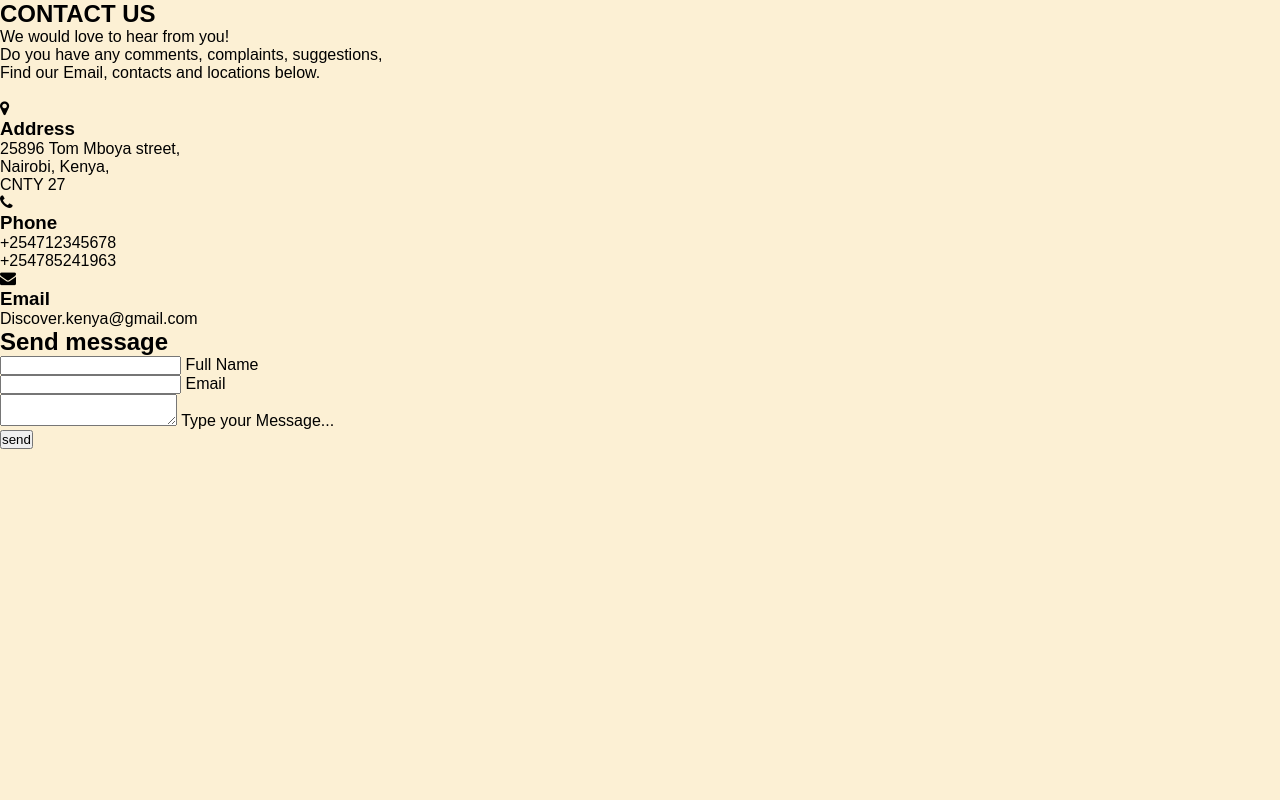
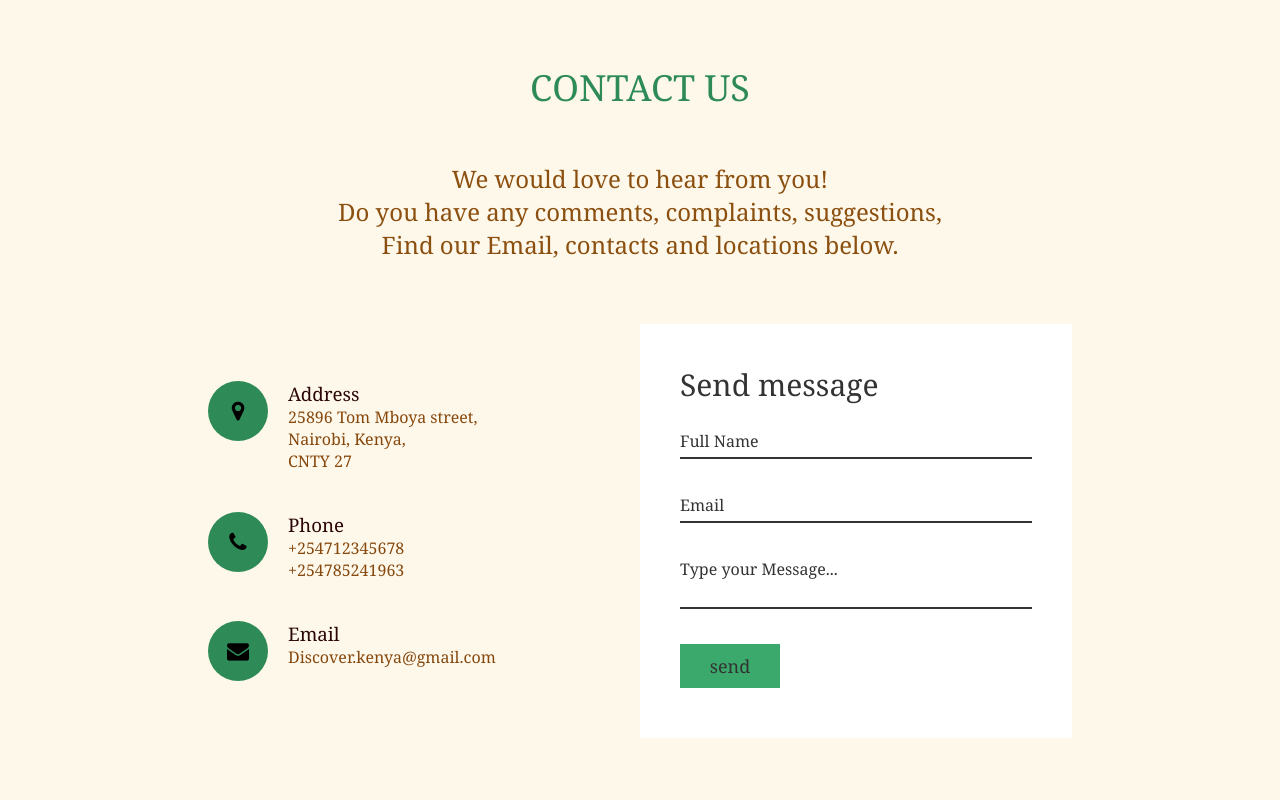
Before and after one commit to tkxwaweru/Travel-Agency-System, a PHP site: page /contact-us.php in a window 1280 px wide. Run offline with PHP 8.4, Linux system fonts and the light colour scheme.

Commit message:
Update contact-us.css

```diff
--- a/Client-Interfaces/contact-us.css
+++ b/Client-Interfaces/contact-us.css
@@ -1,62 +1,142 @@
 *{
-  margin: 0;
-  padding: 0;
-  font-family: 'Poppins', sans-serif;
+   margin: 0;
+   padding: 0;
+   box-sizing: border-box;
+   font-family: Georgia, 'Times New Roman', Times, serif;
 }
-
-body{
-    font-family: 'Poppins', sans-serif;
-    background-color:  #fcf0d4;
-}
-
-.contact-container{
-    background: beige;
-    padding: 40px 0;
-}
- h1 {
-    text-align: center;
-    color: brown;
-    padding-top: 100px;
+.contact{
+    background-color: #fcf0d479;
+    position: relative;
+    min-height: 100vh;
+    padding: 50px 100px;
+    display: flex;
+    justify-content: center;
+    align-items: center;
+    flex-direction: column;
 
 }
-.border{
-    width: 100px;
-    height: 10px;
-    background: brown;
-    margin: 40px auto;
+.contact .content
+{
+    max-width:800px ;
+    text-align: center;
 }
-.contact-form{
-    max-width: 600px;
-    margin: auto;
-    padding:0 10px;
-    overflow: hidden;
+.contact .content h2
+{
+   font-size: 36px;
+   font-weight: 500;
+   color:#2e8b57;
+   padding-bottom:50px;
+}
+.contact .content p
+{
+  font-size: 24px;
+   font-weight:400;
+   color: rgb(139, 79, 15);
+}
+.container
+{
+    width: 100%;
+    display: flex;
+    justify-content: center;
+    align-items: center;
+    margin-top: 30px;
 
 }
-.contact-form-text{
-    display: block;
+.container .contactInfo
+{
+    width: 40%;
+    display: flex;
+    flex-direction:column;
+}
+.container .contactInfo .box
+{
+    position: relative;
+    padding: 20px 0;
+    display: flex;
+}
+.container .contactInfo .box .icon
+{
+    min-width:60px;
+    height: 60px;
+    background :#2e8b57;
+    display: flex;
+    justify-content: center;
+    align-items: center;
+    border-radius: 50%;
+    font-size: 22px;
+}
+.container .contactInfo .box .text
+{
+    display: flex;
+    margin-left: 20px;
+    font-size: 16px;
+    color: rgb(134, 72, 13);
+    flex-direction: column;
+    font-weight: 300;
+}
+.container .contactInfo .box .text h3
+{
+    font-weight: 500;
+    color: rgb(44, 6, 6);
+}
+.contactForm
+{
+    width: 40%;
+    padding: 40px;
+    background: white;
+}
+.contactForm h2
+{
+  font-size: 30px;
+  color:#333 ;
+  font-weight: 500;
+}
+.contactForm .inputBox
+{
+    position: relative;
     width: 100%;
-    box-sizing: border-box;
-    margin: 16px 0;
-    border: 0;
-    background: rgb(217, 158, 107);
-     padding: 40px 50px;
+    margin-top: 10px;
+}
+.contactForm .inputBox input,
+.contactForm .inputBox textarea
+{
+    width: 100%;
+    padding: 5px 0;
+    font-size: 16px;
+    margin: 10px 0;
+    border: none;
+    border-bottom: 2px solid #333;
     outline: none;
-    color:darkgreen;
-    transition: 0.5s;
+    resize: none;
 
 }
- textarea .contact-form-text{
-    resize: none;
-    height: 50px;
- }
- .contact-form-btn{
-    float: right;
-    border: 0;
-    background: rgb(189, 153, 121)5e;
-    color: brown;
-    padding: 12px 50px;
-    border-radius: 20px;
+.contactForm .inputBox span
+{
+    position: absolute;
+    left: 0;
+    padding: 5px 0;
+    font-size: 16px;
+    margin: 10px 0;
+    pointer-events: none;
+    transition: 0.5s;
+    color: #333;
+}
+.contactForm .inputBox input:focus ~span,
+.contactForm .inputBox input:valid ~span,
+.contactForm .inputBox textarea:focus ~span,
+.contactForm .inputBox textarea:valid ~span
+{
+    color:#2e8b57;
+    font-size: 12px;
+    transform: translateY(-20px);
+}
+.contactForm .inputBox input[type="submit"]
+{
+    width: 100px;
+    background: #3ba86c;
+    color: #333;
+    border:none;
     cursor: pointer;
-    transition: 0.5s;
-
- }
+    padding: 10px;
+    font-size: 18px;
+}
```
